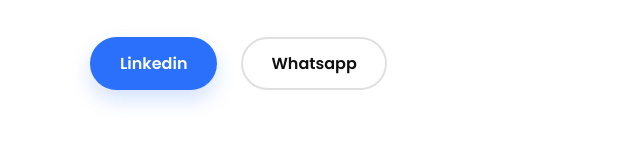
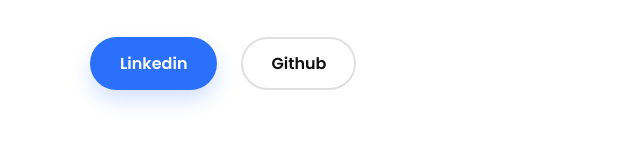
Before and after one commit to Ratan697/Portfolio-Website, a plain HTML site: page index.html in a window 1280 px wide. Shown: the part 562-716 px from the top of the page, 0-640 px from the left. Drawn offline with Linux system fonts and the light colour scheme.

Commit message:
Update index.html

```diff
--- a/index.html
+++ b/index.html
@@ -44,7 +44,7 @@
 
                 <div class="hero__actions">
                     <a href="https://www.linkedin.com/in/ratan-jana-5b373b395/" target="blank" class="btn btn--primary">Linkedin</a>
-                    <a href="https://wa.me/9907759486"  target="_blank" class="btn btn--outline">Whatsapp</a>
+                    <a href="https://github.com/Ratan697"  target="_blank" class="btn btn--outline">Github</a>
                 </div>
             </div>
 
```
